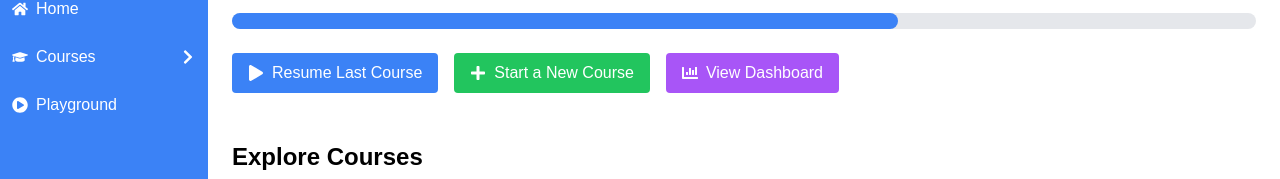
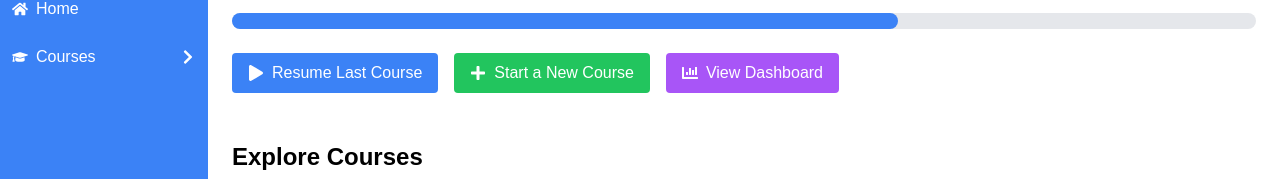
Before and after one commit to team-avesta/avesta-learning-platform, a React (Create React App) app: page / in a window 1280 px wide. Shown: the part 127-306 px from the top of the page. Built offline with nearby package versions, Linux system fonts and the light colour scheme.

Commit message:
removed playground menu option

```diff
--- a/src/components/CollapsibleMenu.js
+++ b/src/components/CollapsibleMenu.js
@@ -2,7 +2,6 @@ import React, { useState } from 'react';
 import { Link } from 'react-router-dom';
 import {
     FaHome,
-    FaPlayCircle,
     FaBars,
     FaChevronLeft,
     FaGraduationCap,
@@ -48,12 +47,6 @@ const CollapsibleMenu = () => {
                                 {isMenuOpen && (isCourseStructureOpen ? <FaChevronDown /> : <FaChevronRight />)}
                             </button>
                         </li>
-                        <li>
-                            <Link to="/playground" className={`w-full p-3 text-white hover:bg-blue-600 transition-colors duration-200 flex items-center ${isMenuOpen ? 'justify-start' : 'justify-center'}`}>
-                                <FaPlayCircle className={isMenuOpen ? 'mr-2' : ''} />
-                                {isMenuOpen && "Playground"}
-                            </Link>
-                        </li>
                     </ul>
                 </nav>
             </div>
```
Also changed, not shown: public/markdown/oops/lesson-1.md (line endings or trailing spaces).
